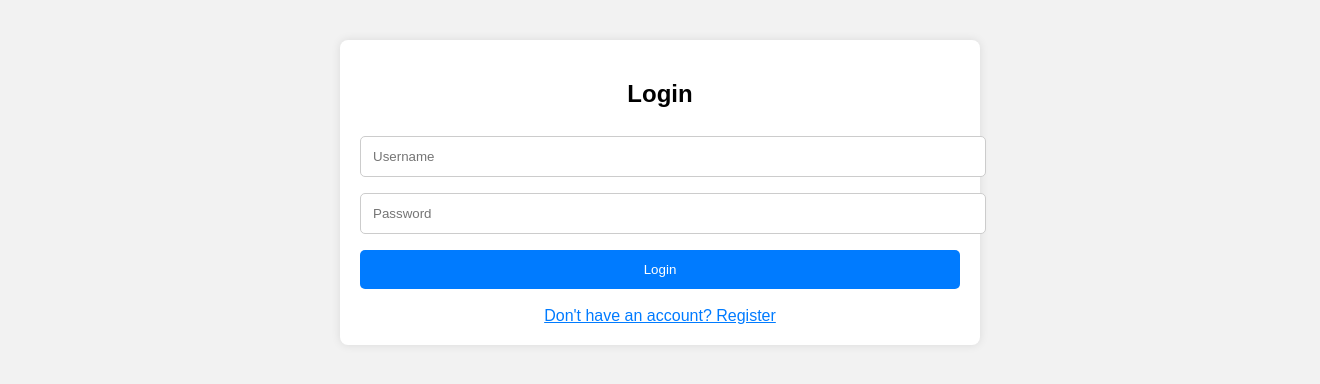
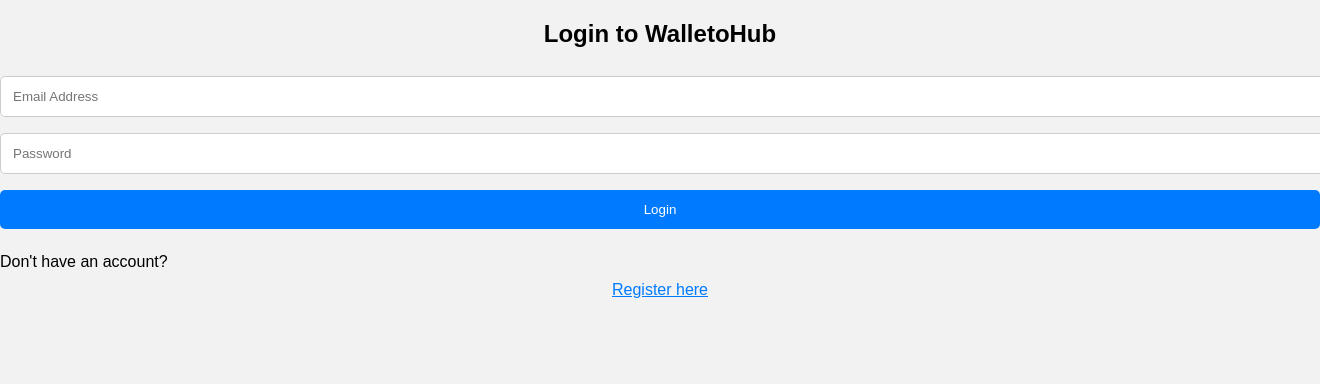
Before and after one commit to talha441/WalletoHub, a Flask app: page /login in a window 1320 px wide; the page is wider, and only the part inside the window is pictured. Shown: the top 384 px of that part. Run offline with Flask 3, Linux system fonts and the light colour scheme.

Commit message:
Update login.html

```diff
--- a/templates/login.html
+++ b/templates/login.html
@@ -1,11 +1,18 @@
-{% extends 'base.html' %}
-{% block title %}Login{% endblock %}
-{% block content %}
-<h2>Login</h2>
-<form method="POST">
-  <input type="text" name="username" placeholder="Username" required>
-  <input type="password" name="password" placeholder="Password" required>
-  <button type="submit">Login</button>
-</form>
-<a href="/register">Don't have an account? Register</a>
-{% endblock %}
+<!DOCTYPE html>
+<html>
+<head>
+  <title>Login - WalletoHub</title>
+  <link rel="stylesheet" href="/static/style.css">
+</head>
+<body>
+  <div class="form-container">
+    <h2>Login to WalletoHub</h2>
+    <form method="POST">
+      <input type="email" name="email" placeholder="Email Address" required>
+      <input type="password" name="password" placeholder="Password" required>
+      <button type="submit">Login</button>
+    </form>
+    <p>Don't have an account? <a href="/register">Register here</a></p>
+  </div>
+</body>
+</html>
```
